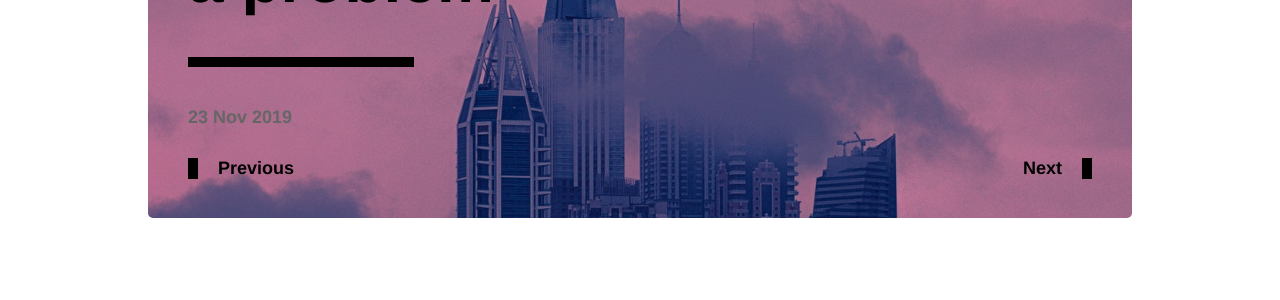
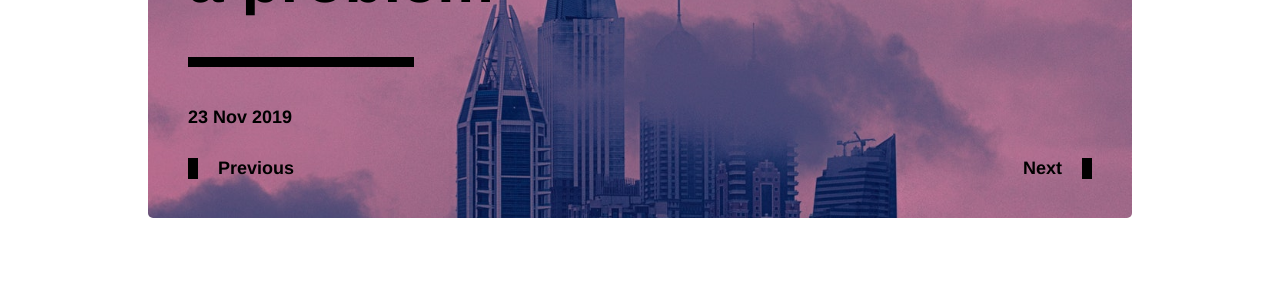
Before and after one commit to mmdlow/chungking, a Jekyll site: the page built from index.html, in a window 1280 px wide. Shown: the part 265-565 px from the top of the page. Built offline with Jekyll 4.4.1, drawn with Linux system fonts in a browser that asks for light colours; the list of posts is cut into pages by our own code; a style sheet for code colours, icons or effects is not loaded.

Commit message:
Fix carousel card positioning for inactive cards
Change carousel date color to black

```diff
--- a/_includes/carousel.html
+++ b/_includes/carousel.html
@@ -7,13 +7,13 @@
     style="background-image: url('{{ post.image | prepend: site.baseurl }}');">
     <h1 class="col-5 py-4">{{ post.title }}</h1>
     <div class="col-2 border-top-thick"></div>
-    <h5 class="py-4 mb-4 secondary">{{ post.date | date: '%d %b %Y' }}</h5>
+    <h5 class="py-4 mb-4">{{ post.date | date: '%d %b %Y' }}</h5>
   </div>
   {% else %}
   <div class="py-2 px-4 carousel-card" style="background-image: url('{{ post.image | prepend: site.baseurl }}');">
     <h1 class="col-5 py-4">{{ post.title }}</h1>
     <div class="col-2 border-top-thick"></div>
-    <h5 class="py-4 mb-4 secondary">{{ post.date | date: '%d %b %Y' }}</h5>
+    <h5 class="py-4 mb-4">{{ post.date | date: '%d %b %Y' }}</h5>
   </div>
   {% endif %}
   {% endfor %}
--- a/_sass/_utilities.scss
+++ b/_sass/_utilities.scss
@@ -80,6 +80,7 @@
 /* Carousel */
 .carousel {
   height: 100%;
+  position: relative;
 
   &-card {
     border-radius: $border-radius;
@@ -89,13 +90,18 @@
     z-index: 1;
     max-height: $carousel-height;
     position: absolute;
-    top: 0;
+    top: $space-3;
+    left: $space-3;
+    right: $space-3;
+    transition: opacity 0.5s;
 
     &.active {
       opacity: 1;
       z-index: 2;
+      position: relative;
       top: 0;
-      position: relative;
+      left: 0;
+      right: 0;
     }
   }
 
```
